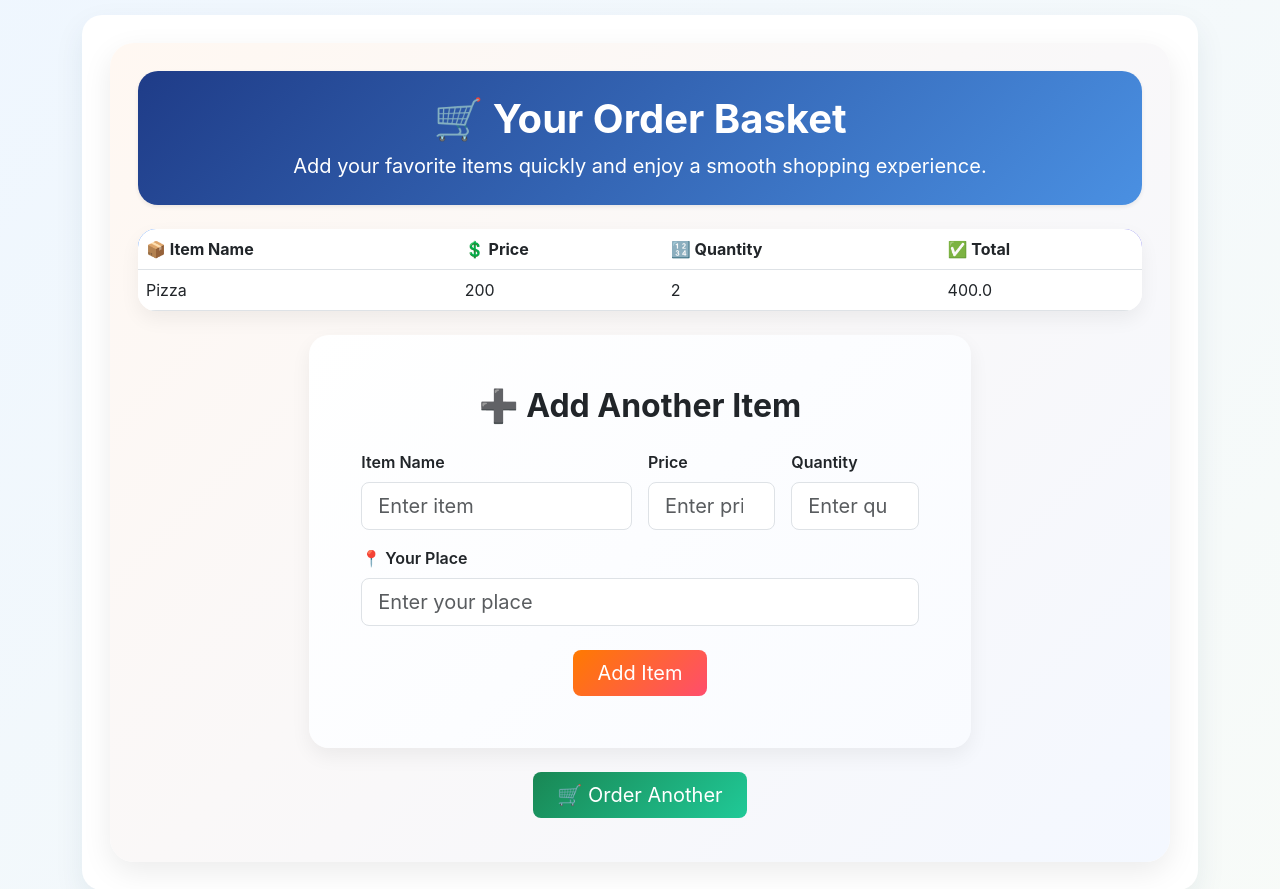
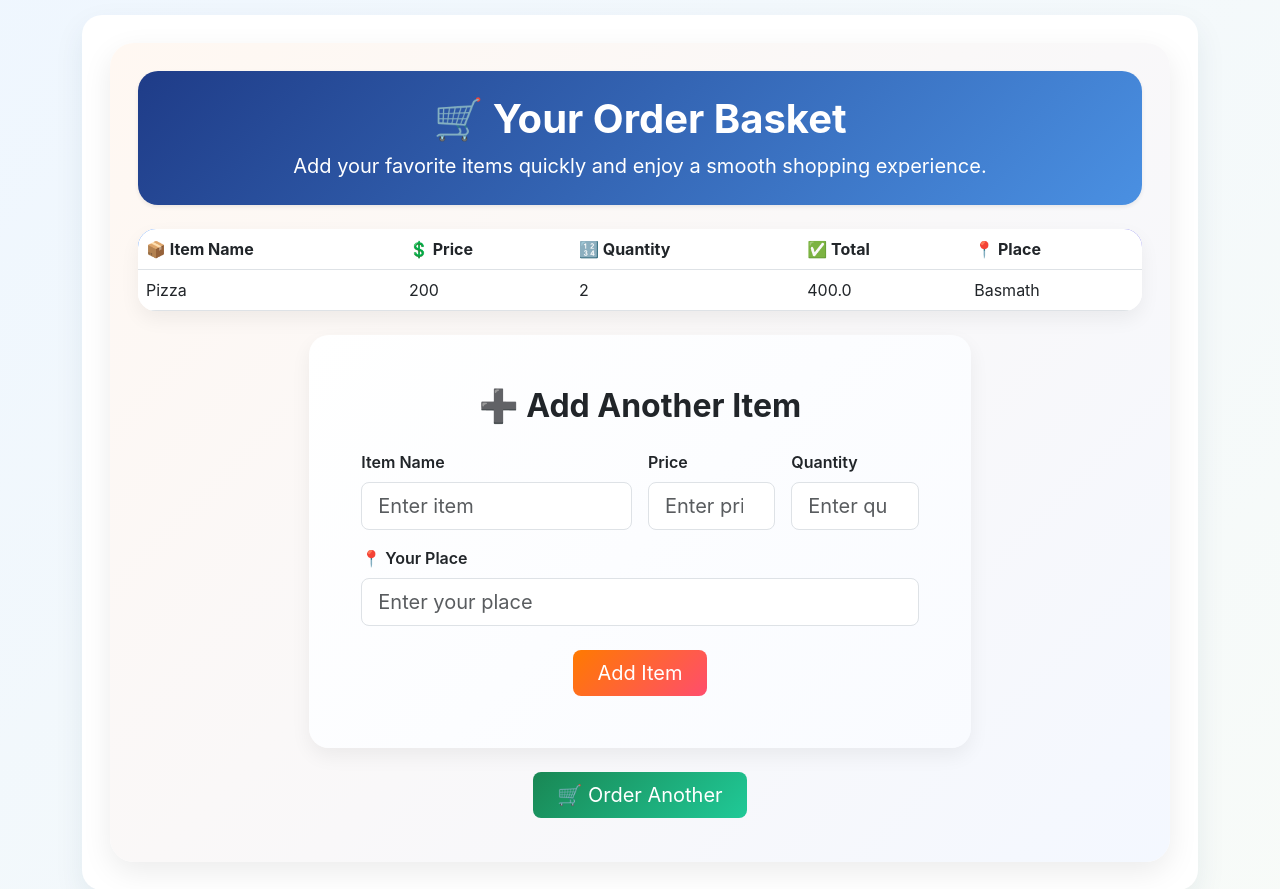
Before and after one commit to santoshkshirsagar8989-cyber/PYTHON_PROGRAMS, a Flask app: page /order in a window 1280 px wide. Shown: the part 258-1147 px from the top of the page. Run offline with Flask 3, Linux system fonts and the light colour scheme; the visitor is signed in with stand-in values (Sample User, id 1); data comes from the database, SQL or seed files in the repository; both versions use the stored data as it was after the commit.

Commit message:
place added in order

```diff
--- a/app.py
+++ b/app.py
@@ -34,13 +34,14 @@ def order():
         name = request.form.get('name')
         price = request.form.get('price')
         quantity  = request.form.get('quantity')
+        place = request.form.get('place')
 
-        if not name or not price or not quantity:
+        if not name or not price or not quantity or not place:
             flash('please provide both name ans price','danger')
             return render_template("order.html")
         conn = get_db_orders()
-        conn.execute(''' INSERT INTO allorder(name,price,quantity) VALUES(?,?,?)''',
-                    (name,price,quantity)
+        conn.execute(''' INSERT INTO allorder(name,price,quantity,place) VALUES(?,?,?,?)''',
+                    (name,price,quantity,place)
                     )
 
         conn.commit()
--- a/database1.py
+++ b/database1.py
@@ -17,7 +17,8 @@ def init_db():
                  (id INTEGER PRIMARY KEY AUTOINCREMENT,
                  name TEXT NOT NULL,
                  quantity INTEGER NOT NULL,
-                 price INTEGER NOT NULL)
+                 price INTEGER NOT NULL,
+                 place TEXT NOT NULL)
                  ''')
 
     conn.commit()
--- a/templates/order.html
+++ b/templates/order.html
@@ -74,6 +74,7 @@
             <th>💲 Price</th>
             <th>🔢 Quantity</th>
             <th>✅ Total</th>
+            <th>📍 Place</th>
           </tr>
         </thead>
         <tbody>
@@ -83,6 +84,7 @@
             <td>{{ item.price }}</td>
             <td>{{ item.quantity }}</td>
             <td>{{ ((item.price|default(0)|float) * (item.quantity|default(0)|int)) }}</td>
+            <td>{{ item.place }}</td>
           </tr>
           {% endfor %}
         </tbody>
```
Also changed, not shown: myorder.db.
